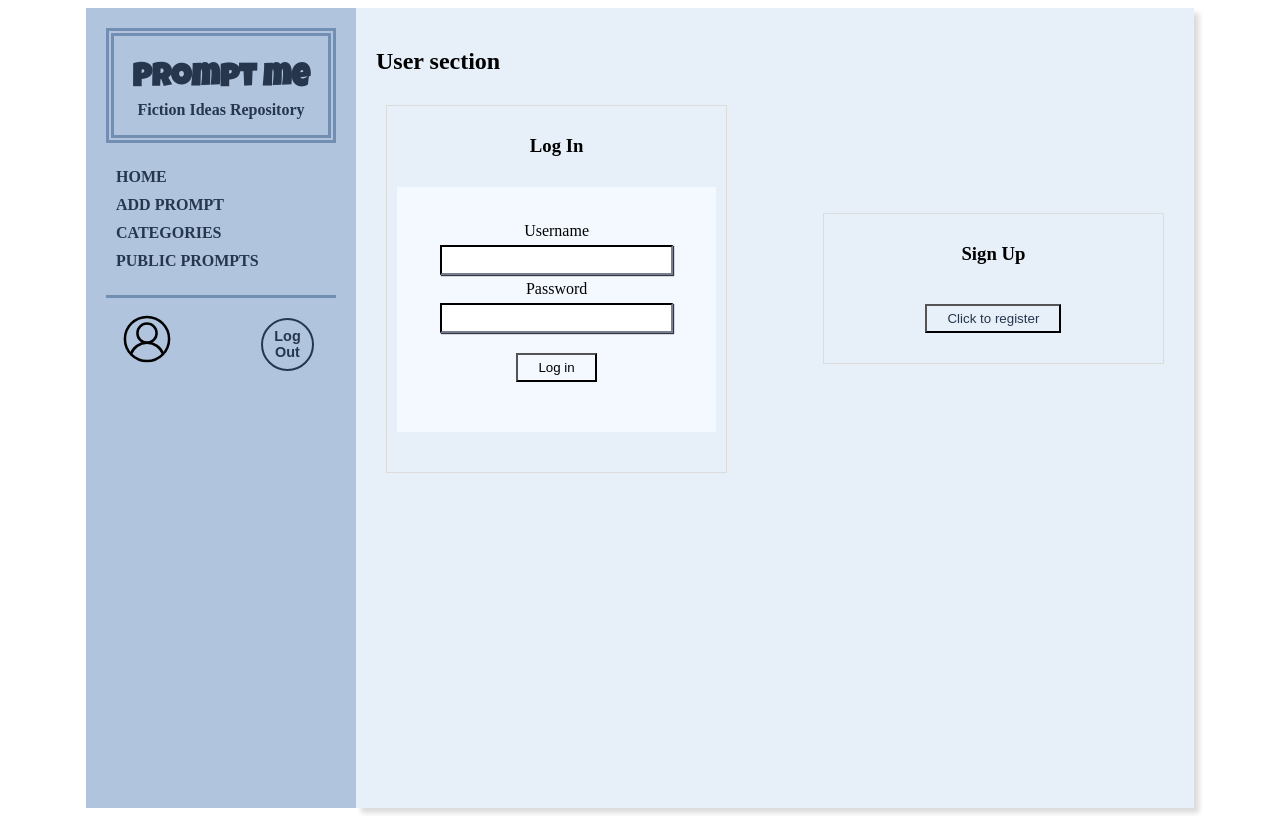
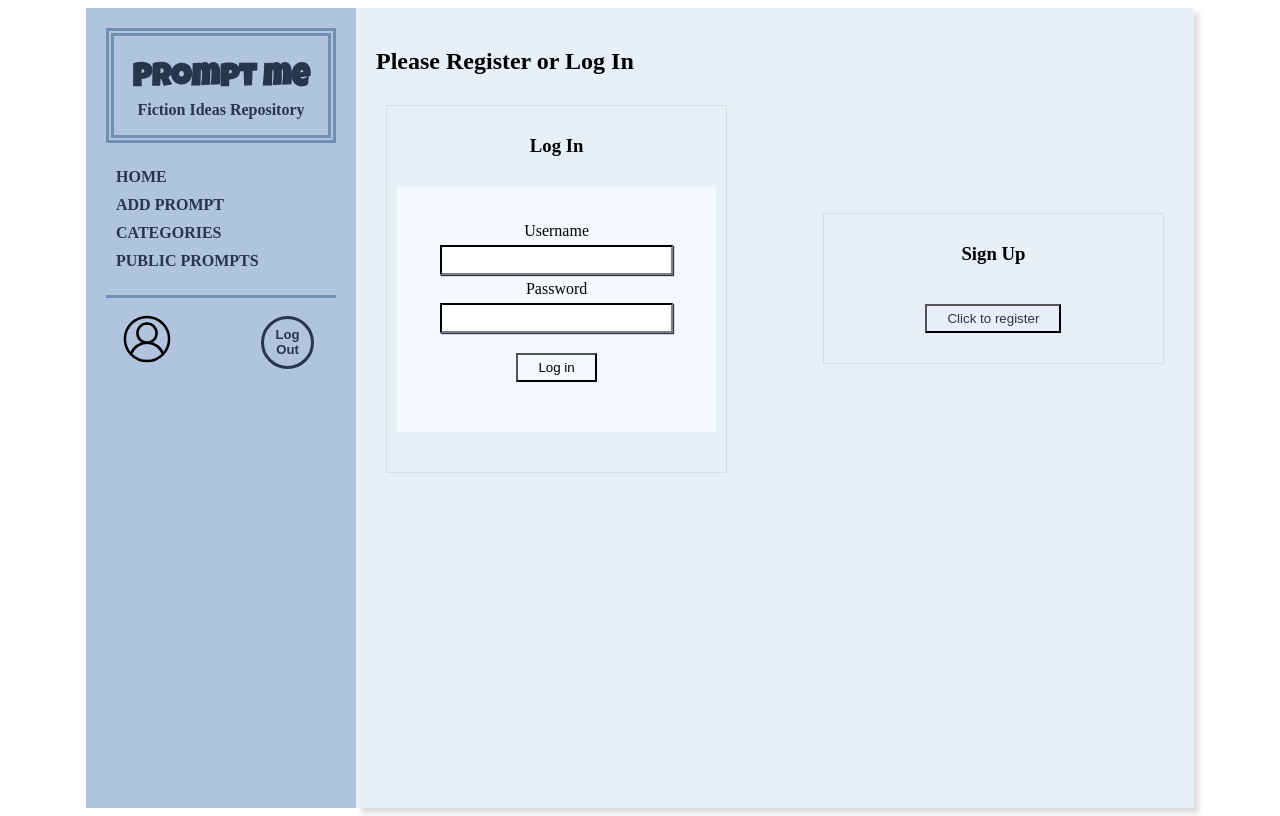
Before and after one commit to mariamb97/prompt-me, a React (Create React App) app in the folder client/: page /authentication in a window 1280 px wide. Built offline with nearby package versions, Linux system fonts and the light colour scheme; no server answers; sample sign-in values are in the browser's storage.

Commit message:
Readme changes

```diff
--- a/client/src/App.css
+++ b/client/src/App.css
@@ -14,7 +14,9 @@
 -------- */
 
 /* ---- 1. Variables & Root --- */
-
+* {
+  user-select: none;
+}
 :root {
   --primary: gainsboro;
   --primary-sft: rgb(231, 239, 248);
--- a/client/src/App.js
+++ b/client/src/App.js
@@ -90,7 +90,7 @@ function App() {
   return (
     <div id="wrapper">
       <BrowserRouter>
-        <Header onSuccess={onSuccess} isAuth={isAuth} setUserCategories={setUserCategories} />
+        <Header onSuccess={onSuccess} isAuth={isAuth} setUserCategories={setUserCategories} setUserPrompts={setUserPrompts} />
         <Routes>
           <Route path="/authentication" element={<UserAuthentication onSuccess={onSuccess} getUserCategories={getUserCategories} />} />
           <Route path="/register" element={<AddUser />} />
--- a/client/src/components/Category.js
+++ b/client/src/components/Category.js
@@ -40,6 +40,7 @@ export default function Category({ getUserCategories }) {
       const userCategory = await response.json();
       if (!userCategory.message) {
         setUserCategory(userCategory[0]);
+        getUserCategories()
       }
     } catch (err) {
       console.log(err);
--- a/client/src/components/Header.css
+++ b/client/src/components/Header.css
@@ -1,15 +1,15 @@
 #header-logout-button {
   margin-left: 90px;
-  margin-top: 5px;
-  padding: 4%;
-  border: 2.667px solid rgb(37, 54, 77);
+  margin-top: 3px;
+  padding: 4px;
+  border: 3.3px solid rgb(37, 54, 77);
   border-radius: 80px;
   height: 53px;
   width: 53px;
   background-color: lightsteelblue;
   color: rgb(37, 54, 77);
-  font-size: 90%;
-  font-weight: 700;
+  font-size: 82%;
+  font-weight: 800;
   cursor: pointer;
 }
 
--- a/client/src/components/Header.js
+++ b/client/src/components/Header.js
@@ -6,7 +6,7 @@ import "../App.css";
 import "./Header.css"
 
 
-export default function Header({ onSuccess, isAuth, setUserCategories }) {
+export default function Header({ onSuccess, isAuth, setUserCategories, setUserPrompts }) {
 
   const navigate = useNavigate()
 
@@ -14,6 +14,7 @@ export default function Header({ onSuccess, isAuth, setUserCategories }) {
     localStorage.removeItem("token")
     onSuccess(false)
     setUserCategories([])
+    setUserPrompts([])
     navigate("/authentication")
   }
 
@@ -56,7 +57,7 @@ export default function Header({ onSuccess, isAuth, setUserCategories }) {
             </Link>
             <button onClick={logOut} id="header-logout-button">Log Out</button>
           </div>
-          <div>  <Outlet /></div>
+          <Outlet />
         </div>
       }
     </header>
--- a/client/src/components/Prompt.js
+++ b/client/src/components/Prompt.js
@@ -6,7 +6,6 @@ import UseDebounce from "../hooks/useDebounce";
 
 export default function Prompt({ Prompt, handleDelete, setUserPrompts, PromptIndex, getUserFavoritePrompts }) {
   const [userPrompt, setUserPrompt] = useState(Prompt)
-  // const { current } = useRef({ data: userPrompt, timer: null });
 
   let debouncedUserPrompt
   if (userPrompt) {
@@ -15,10 +14,10 @@ export default function Prompt({ Prompt, handleDelete, setUserPrompts, PromptInd
 
 
   useEffect(() => {
-    if (userPrompt) {
+    if (userPrompt && userPrompt.id) {
       updatePrompt()
     }
-  }, [debouncedUserPrompt], [userPrompt.favorite])
+  }, [debouncedUserPrompt])
 
   const promptIndex = PromptIndex
   const prompt = Prompt
--- a/client/src/components/UserAuthentication.js
+++ b/client/src/components/UserAuthentication.js
@@ -93,7 +93,7 @@ export default function User({ onSuccess, getUserCategories }) {
 
   return (
     <section className="main" id="user">
-      <h1>User section</h1>
+      <h1>Please Register or Log In</h1>
       <section className="user__wrap">
         <article>
           <h3>Log In</h3>
```
Also changed, not shown: 1 other file (tests, documents, lock files or other folders).
